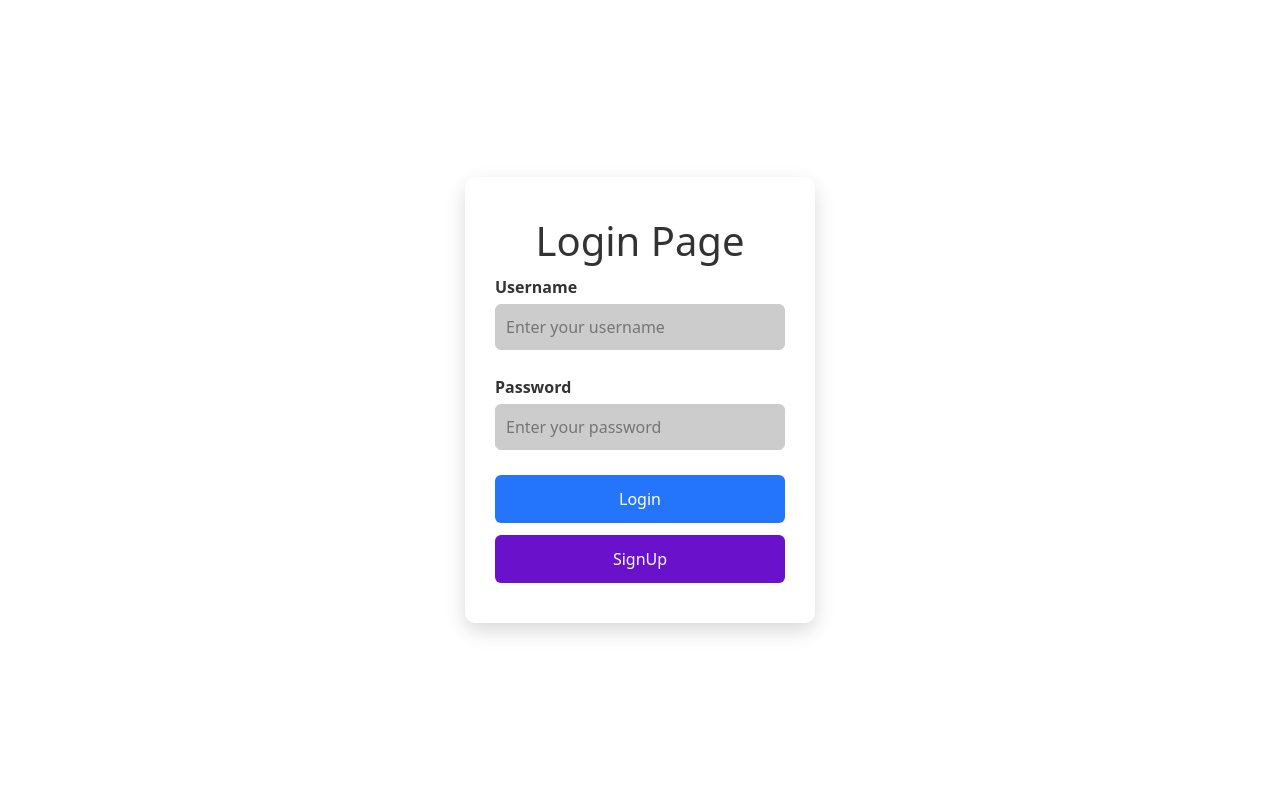
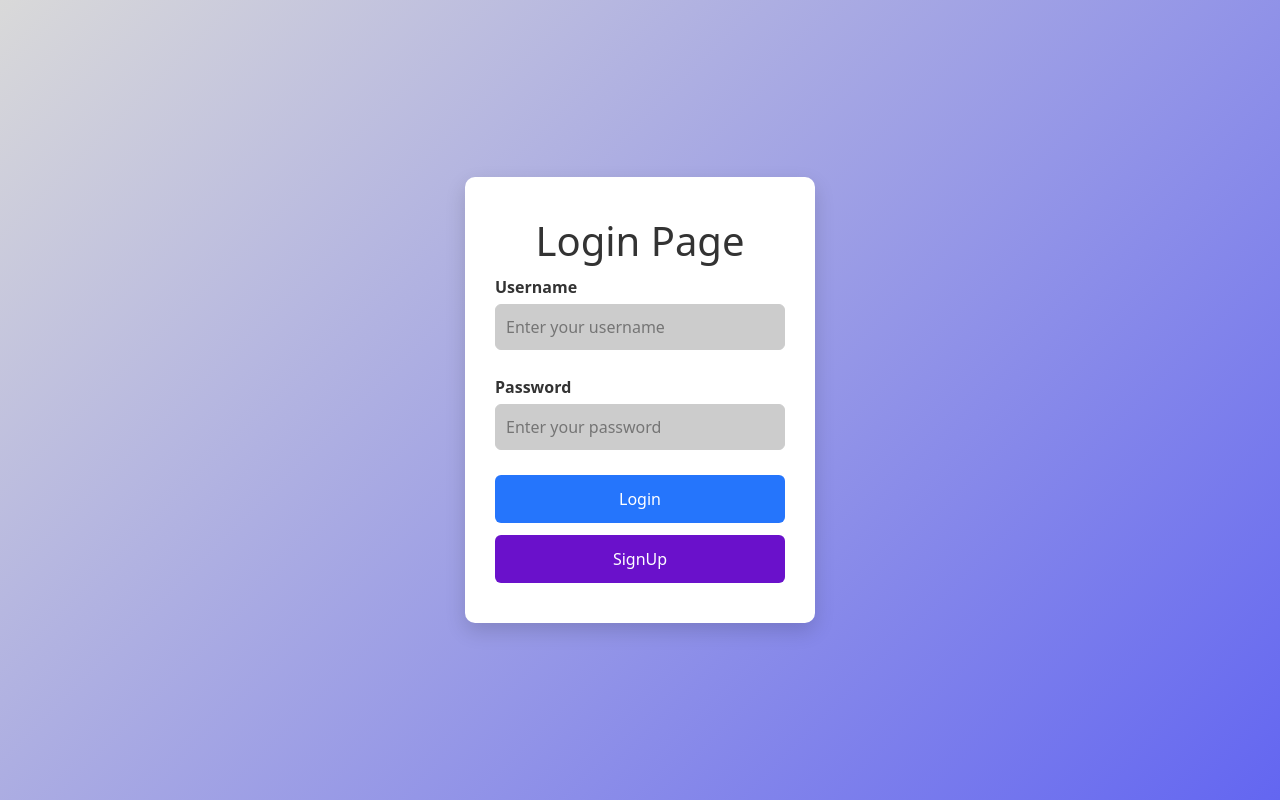
Before and after one commit to Darwinhareesh/Ecommerce, a React (Vite) app: page / in a window 1280 px wide. Built offline with nearby package versions, Linux system fonts and the light colour scheme.

Commit message:
Update CSS

```diff
--- a/src/App.css
+++ b/src/App.css
@@ -1,8 +1,4 @@
-<<<<<<< HEAD
   #root {
-=======
-#root {
->>>>>>> e2738a9ca82da11772fef35ce9375c4874e39e91
   max-width: 1280px;
   margin: 0 auto;
   padding: 2rem;
--- a/src/login.css
+++ b/src/login.css
@@ -2,11 +2,7 @@ body {
   margin: 0;
   padding: 0;
   font-family: Arial, sans-serif;
-<<<<<<< HEAD
   background: linear-gradient(135deg, #d9d9d9 0%, #6366f1 100%);
-=======
-  background: linear-gradient(135deg, #6a11cb 0%, #2575fc 100%);
->>>>>>> e2738a9ca82da11772fef35ce9375c4874e39e91
   display: flex;
   justify-content: center;
   align-items: center;
```
